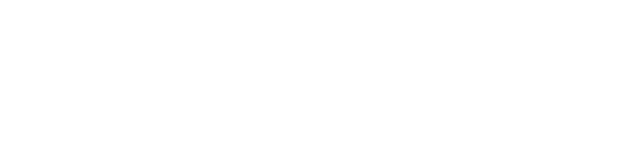
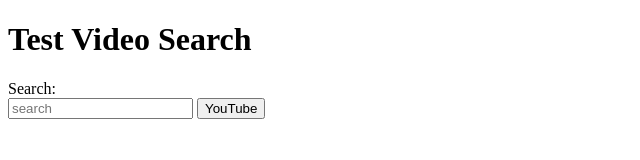
Before and after one commit to CodyYuill/GroupProject1, a plain HTML site: page index.html in a window 1280 px wide. Shown: the whole page, without its empty margins (0-640 px from the left). Drawn offline with Linux system fonts and the light colour scheme.

Commit message:
Added h1 , form and section tags.

```diff
--- a/index.html
+++ b/index.html
@@ -6,6 +6,17 @@
     <title>Vid Search</title>
 </head>
 <body>
+    <h1>Test Video Search</h1>
+    <form>
+        <label for="search">Search:</label><br>
+        <input id="search" type="text" placeholder="search">
+        <button id="youtube">YouTube</button>
+    </form>
+
+    <section>
+        <div id="videos"></div>
+    </section>
+
 
 </body>
 </html>
```
